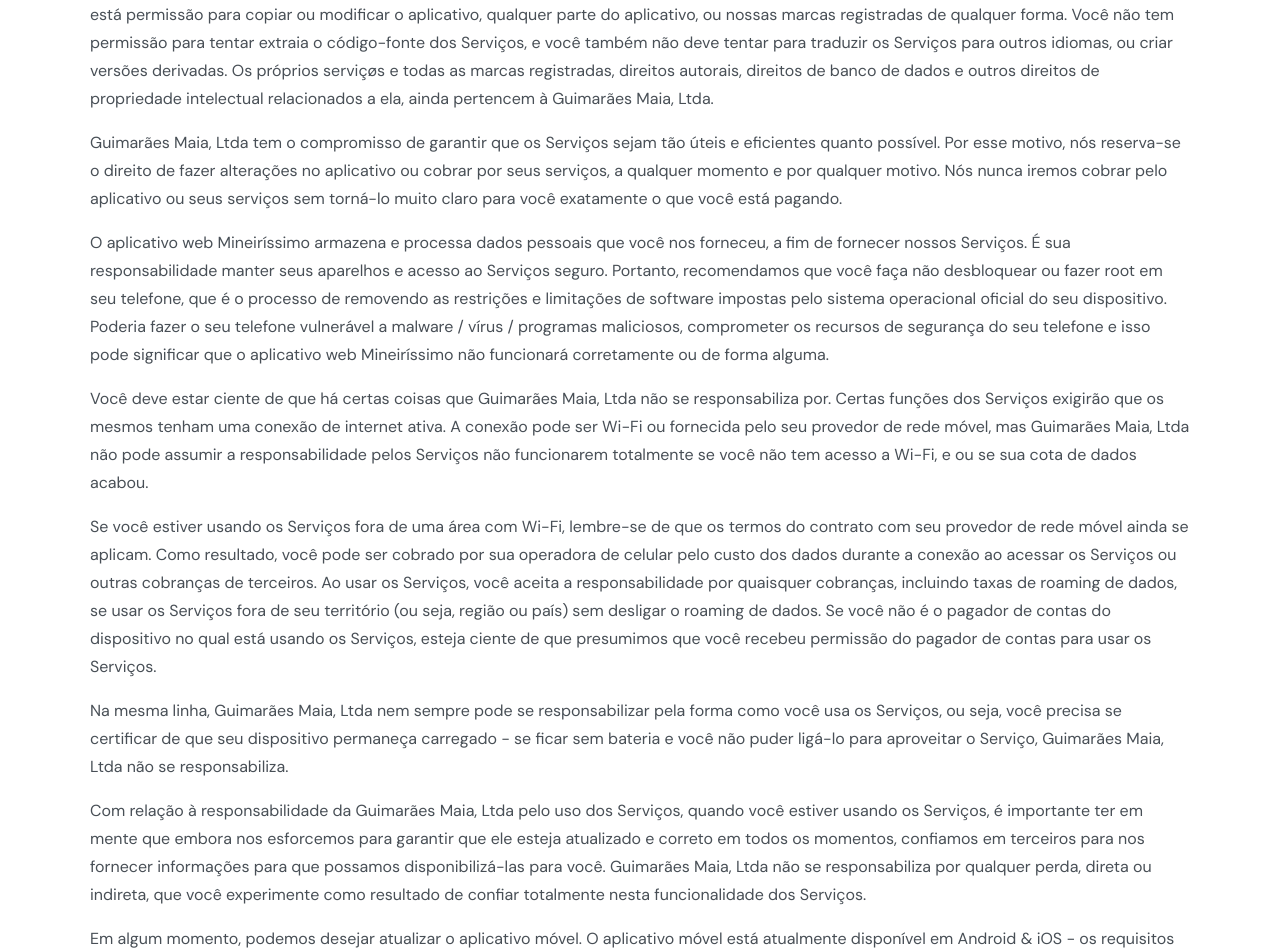
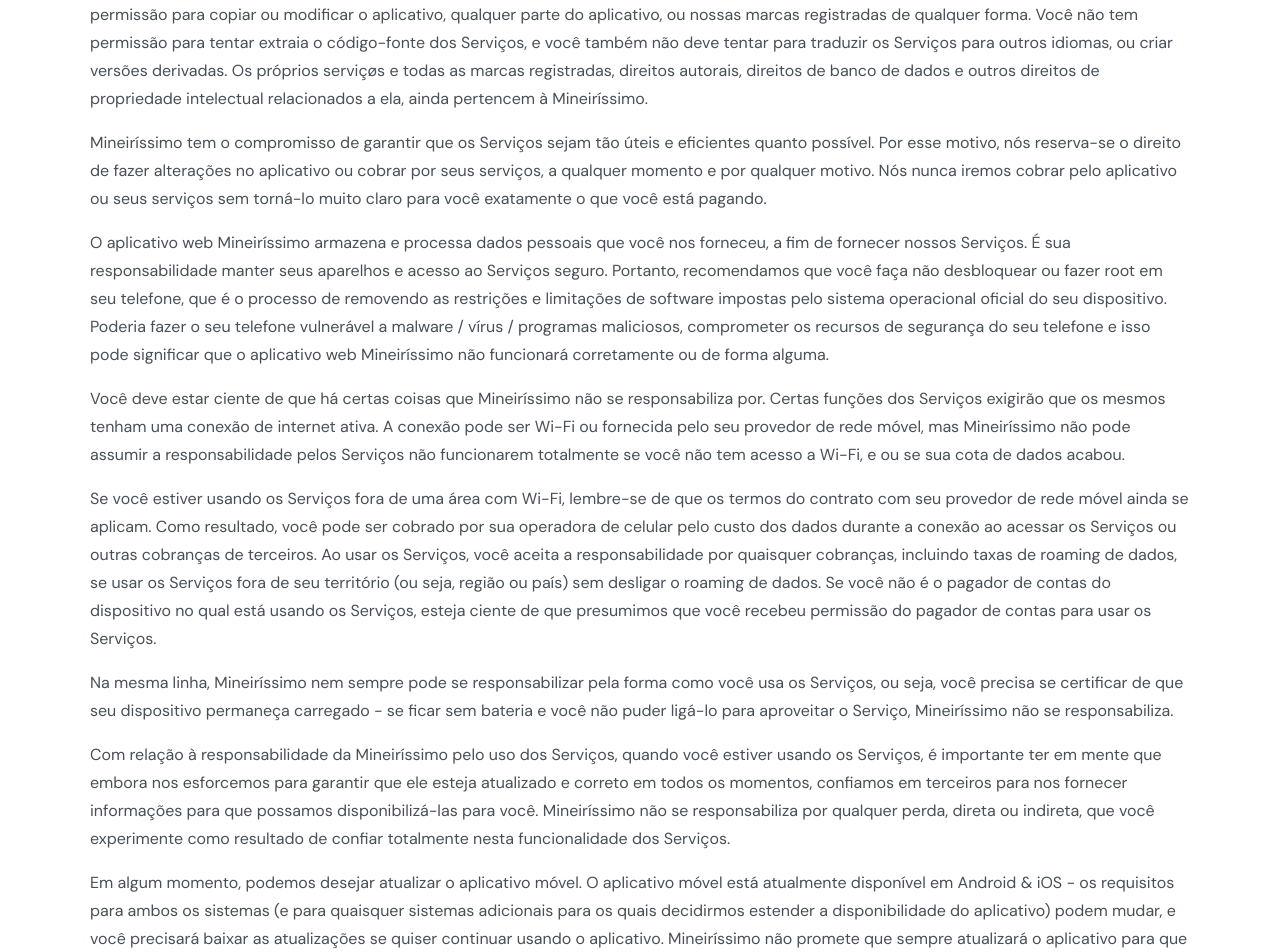
Before and after one commit to HenriquedaFonte/mineirissimo, a Next.js app: page /termos_e_condicoes in a window 1280 px wide. Shown: the part 360-1312 px from the top of the page. Built offline with nearby package versions, Linux system fonts and the light colour scheme.

Commit message:
fix: style and legal pages

```diff
--- a/src/components/Footer/footer.module.scss
+++ b/src/components/Footer/footer.module.scss
@@ -64,6 +64,8 @@
 }
 
 .socialLinksList {
+  list-style: none;
+
   display: flex;
   flex-direction: row;
   gap: 16px;
@@ -80,6 +82,8 @@
 
 .list {
   width: fit-content;
+
+  list-style: none;
 
   display: flex;
   flex-direction: column;
--- a/src/components/PrivacyPolicy/index.js
+++ b/src/components/PrivacyPolicy/index.js
@@ -9,8 +9,8 @@ export function _PrivacyPolicy() {
       <p className={styles.paragraph}>
         Aplicativos móveis, serviços, produtos e aplicativos baseados na web
         Mineiríssimo foram construídos para propósito Comercial. Este SERVIÇO é
-        fornecido pela <em>Guimarães Maia, Ltda</em> e deve ser usado no estado
-        em que se encontra.
+        fornecido pela <em>Mineiríssimo</em> e deve ser usado no estado em que
+        se encontra.
       </p>
       <p className={styles.paragraph}>
         Esta página é usada para informar os visitantes sobre nossas políticas
--- a/src/components/PrivacyPolicy/privacyPolicy.module.scss
+++ b/src/components/PrivacyPolicy/privacyPolicy.module.scss
@@ -41,7 +41,7 @@
 .list {
   list-style: disc;
   list-style-position: inside;
-  padding-left: 32px;
+  padding-left: 36px;
 }
 
 .item {
--- a/src/components/TermsAndConditions/index.js
+++ b/src/components/TermsAndConditions/index.js
@@ -14,22 +14,22 @@ export function _TermsAndConditions() {
       <p className={styles.paragraph}>
         Ao baixar ou usar aplicativos móveis, serviços, produtos e aplicativos
         baseados na web (&quot;Serviços&quot;) fornecidos pela{" "}
-        <em>Guimarães Maia, Ltda</em>, estes termos irão aplicar-se
-        automaticamente a você - você deve certificar-se, portanto, que você os
-        leia com atenção antes de usar Serviços. Você não está permissão para
-        copiar ou modificar o aplicativo, qualquer parte do aplicativo, ou
-        nossas marcas registradas de qualquer forma. Você não tem permissão para
-        tentar extraia o código-fonte dos Serviços, e você também não deve
-        tentar para traduzir os Serviços para outros idiomas, ou criar versões
-        derivadas. Os próprios serviçøs e todas as marcas registradas, direitos
-        autorais, direitos de banco de dados e outros direitos de propriedade
-        intelectual relacionados a ela, ainda pertencem à Guimarães Maia, Ltda.
+        <em>Mineiríssimo</em>, estes termos irão aplicar-se automaticamente a
+        você - você deve certificar-se, portanto, que você os leia com atenção
+        antes de usar Serviços. Você não está permissão para copiar ou modificar
+        o aplicativo, qualquer parte do aplicativo, ou nossas marcas registradas
+        de qualquer forma. Você não tem permissão para tentar extraia o
+        código-fonte dos Serviços, e você também não deve tentar para traduzir
+        os Serviços para outros idiomas, ou criar versões derivadas. Os próprios
+        serviçøs e todas as marcas registradas, direitos autorais, direitos de
+        banco de dados e outros direitos de propriedade intelectual relacionados
+        a ela, ainda pertencem à Mineiríssimo.
       </p>
       <p className={styles.paragraph}>
-        Guimarães Maia, Ltda tem o compromisso de garantir que os Serviços sejam
-        tão úteis e eficientes quanto possível. Por esse motivo, nós reserva-se
-        o direito de fazer alterações no aplicativo ou cobrar por seus serviços,
-        a qualquer momento e por qualquer motivo. Nós nunca iremos cobrar pelo
+        Mineiríssimo tem o compromisso de garantir que os Serviços sejam tão
+        úteis e eficientes quanto possível. Por esse motivo, nós reserva-se o
+        direito de fazer alterações no aplicativo ou cobrar por seus serviços, a
+        qualquer momento e por qualquer motivo. Nós nunca iremos cobrar pelo
         aplicativo ou seus serviços sem torná-lo muito claro para você
         exatamente o que você está pagando.
       </p>
@@ -46,13 +46,12 @@ export function _TermsAndConditions() {
         funcionará corretamente ou de forma alguma.
       </p>
       <p className={styles.paragraph}>
-        Você deve estar ciente de que há certas coisas que Guimarães Maia, Ltda
-        não se responsabiliza por. Certas funções dos Serviços exigirão que os
-        mesmos tenham uma conexão de internet ativa. A conexão pode ser Wi-Fi ou
-        fornecida pelo seu provedor de rede móvel, mas Guimarães Maia, Ltda não
-        pode assumir a responsabilidade pelos Serviços não funcionarem
-        totalmente se você não tem acesso a Wi-Fi, e ou se sua cota de dados
-        acabou.
+        Você deve estar ciente de que há certas coisas que Mineiríssimo não se
+        responsabiliza por. Certas funções dos Serviços exigirão que os mesmos
+        tenham uma conexão de internet ativa. A conexão pode ser Wi-Fi ou
+        fornecida pelo seu provedor de rede móvel, mas Mineiríssimo não pode
+        assumir a responsabilidade pelos Serviços não funcionarem totalmente se
+        você não tem acesso a Wi-Fi, e ou se sua cota de dados acabou.
       </p>
       <p className={styles.paragraph}>
         Se você estiver usando os Serviços fora de uma área com Wi-Fi, lembre-se
@@ -68,21 +67,21 @@ export function _TermsAndConditions() {
         Serviços.
       </p>
       <p className={styles.paragraph}>
-        Na mesma linha, Guimarães Maia, Ltda nem sempre pode se responsabilizar
-        pela forma como você usa os Serviços, ou seja, você precisa se
-        certificar de que seu dispositivo permaneça carregado - se ficar sem
-        bateria e você não puder ligá-lo para aproveitar o Serviço, Guimarães
-        Maia, Ltda não se responsabiliza.
+        Na mesma linha, Mineiríssimo nem sempre pode se responsabilizar pela
+        forma como você usa os Serviços, ou seja, você precisa se certificar de
+        que seu dispositivo permaneça carregado - se ficar sem bateria e você
+        não puder ligá-lo para aproveitar o Serviço, Mineiríssimo não se
+        responsabiliza.
       </p>
       <p className={styles.paragraph}>
-        Com relação à responsabilidade da Guimarães Maia, Ltda pelo uso dos
-        Serviços, quando você estiver usando os Serviços, é importante ter em
-        mente que embora nos esforcemos para garantir que ele esteja atualizado
-        e correto em todos os momentos, confiamos em terceiros para nos fornecer
-        informações para que possamos disponibilizá-las para você. Guimarães
-        Maia, Ltda não se responsabiliza por qualquer perda, direta ou indireta,
-        que você experimente como resultado de confiar totalmente nesta
-        funcionalidade dos Serviços.
+        Com relação à responsabilidade da Mineiríssimo pelo uso dos Serviços,
+        quando você estiver usando os Serviços, é importante ter em mente que
+        embora nos esforcemos para garantir que ele esteja atualizado e correto
+        em todos os momentos, confiamos em terceiros para nos fornecer
+        informações para que possamos disponibilizá-las para você. Mineiríssimo
+        não se responsabiliza por qualquer perda, direta ou indireta, que você
+        experimente como resultado de confiar totalmente nesta funcionalidade
+        dos Serviços.
       </p>
       <p className={styles.paragraph}>
         Em algum momento, podemos desejar atualizar o aplicativo móvel. O
@@ -90,16 +89,16 @@ export function _TermsAndConditions() {
         requisitos para ambos os sistemas (e para quaisquer sistemas adicionais
         para os quais decidirmos estender a disponibilidade do aplicativo) podem
         mudar, e você precisará baixar as atualizações se quiser continuar
-        usando o aplicativo. Guimarães Maia, Ltda não promete que sempre
-        atualizará o aplicativo para que seja relevante para você e/ou funcione
-        com o Android &amp; Versão do iOS que você instalou em seu dispositivo.
-        No entanto, você promete sempre aceitar as atualizações do aplicativo
-        quando oferecidas a você. Também podemos desejar interromper o
-        fornecimento do aplicativo e pode encerrar o uso dele a qualquer momento
-        sem aviso prévio de rescisão para você. A menos que informemos o
-        contrário, em caso de rescisão, (a) os direitos e licenças concedidos a
-        você nestes termos serão encerrados; (b) você deve parar de usar o
-        aplicativo e (se necessário) excluí-lo do dispositivo.
+        usando o aplicativo. Mineiríssimo não promete que sempre atualizará o
+        aplicativo para que seja relevante para você e/ou funcione com o Android
+        &amp; Versão do iOS que você instalou em seu dispositivo. No entanto,
+        você promete sempre aceitar as atualizações do aplicativo quando
+        oferecidas a você. Também podemos desejar interromper o fornecimento do
+        aplicativo e pode encerrar o uso dele a qualquer momento sem aviso
+        prévio de rescisão para você. A menos que informemos o contrário, em
+        caso de rescisão, (a) os direitos e licenças concedidos a você nestes
+        termos serão encerrados; (b) você deve parar de usar o aplicativo e (se
+        necessário) excluí-lo do dispositivo.
       </p>
       <h3 className={styles.article}>Mudanças neste Termos e Condições</h3>
       <p className={styles.paragraph}>
@@ -127,9 +126,6 @@ export function _TermsAndConditions() {
         </a>
         .
       </p>
-      <Link href="/">
-        <button>Voltar</button>
-      </Link>
     </div>
   );
 }
--- a/src/components/TestimonialsCards/testimonialsCards.module.scss
+++ b/src/components/TestimonialsCards/testimonialsCards.module.scss
@@ -14,6 +14,8 @@
   padding: 26px;
 
   background-color: $color--gray-2;
+
+  cursor: pointer;
 }
 
 .paragraph {
--- a/src/styles/globals.scss
+++ b/src/styles/globals.scss
@@ -9,7 +9,6 @@ body {
 
 ul,
 li {
-  list-style: none;
   padding: 0;
   margin: 0;
 }
```
